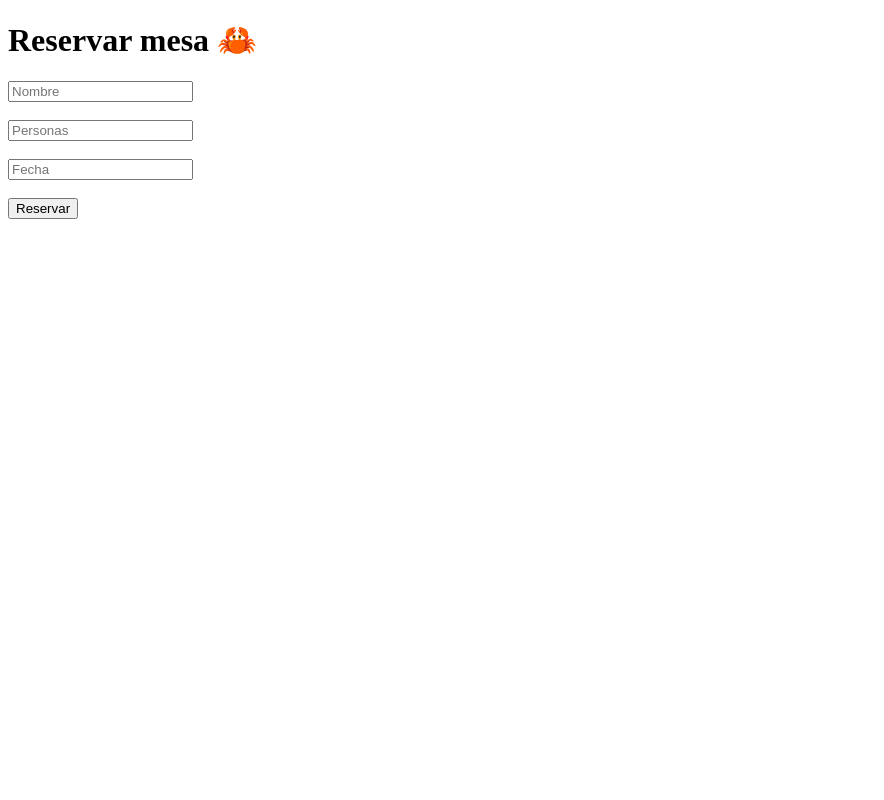
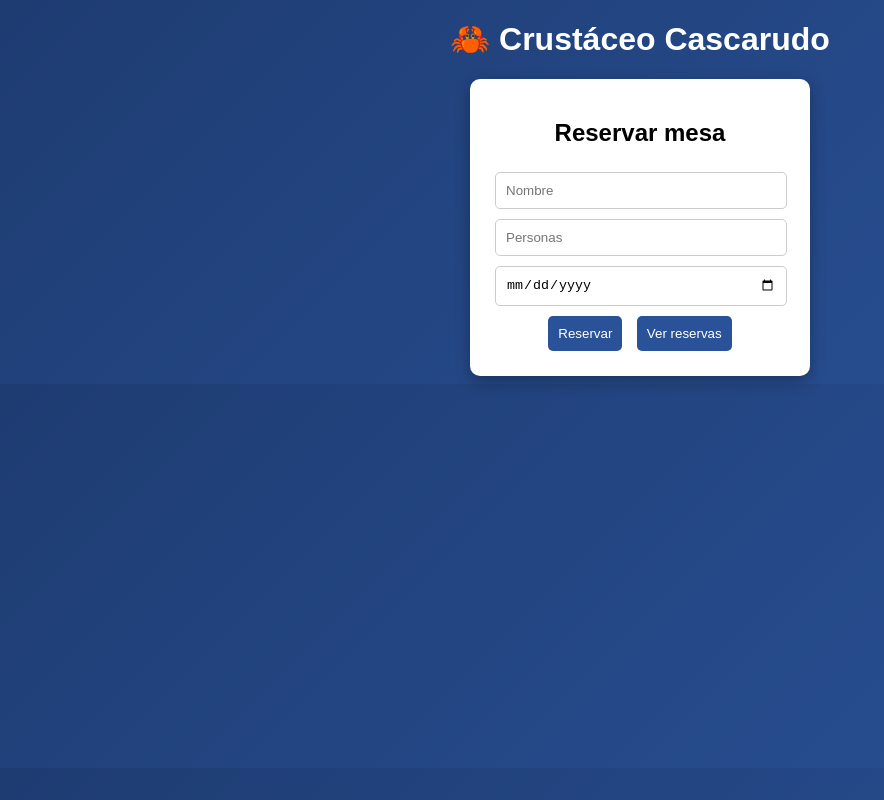
Before and after one commit to ricardoboone-cpu/crustaceo-reservas, a plain HTML site: page frontend/index.html in a window 1280 px wide. Shown: the whole page, without its empty margins (0-884 px from the left). Drawn offline with Linux system fonts and the light colour scheme.

Commit message:
Mejora de Diseño

```diff
--- a/frontend/index.html
+++ b/frontend/index.html
@@ -1,25 +1,95 @@
 <!DOCTYPE html>
 <html>
 <head>
-  <title>Reservas - Crustáceo Cascarudo</title>
+  <title>Crustáceo Cascarudo 🦀</title>
+
+  <style>
+    body {
+      font-family: Arial;
+      background: linear-gradient(135deg, #1e3c72, #2a5298);
+      color: white;
+      text-align: center;
+    }
+
+    h1 {
+      margin-top: 20px;
+    }
+
+    .card {
+      background: white;
+      color: black;
+      padding: 20px;
+      border-radius: 10px;
+      width: 300px;
+      margin: auto;
+      box-shadow: 0 5px 15px rgba(0,0,0,0.3);
+    }
+
+    input {
+      width: 90%;
+      padding: 10px;
+      margin: 5px;
+      border-radius: 5px;
+      border: 1px solid #ccc;
+    }
+
+    button {
+      padding: 10px;
+      border: none;
+      background: #2a5298;
+      color: white;
+      border-radius: 5px;
+      cursor: pointer;
+      margin: 5px;
+    }
+
+    button:hover {
+      background: #1e3c72;
+    }
+
+    table {
+      margin: 20px auto;
+      border-collapse: collapse;
+      background: white;
+      color: black;
+    }
+
+    th, td {
+      padding: 10px;
+      border: 1px solid #ccc;
+    }
+
+    .delete {
+      background: red;
+    }
+  </style>
 </head>
+
 <body>
 
-<h1>Reservar mesa 🦀</h1>
+<h1>🦀 Crustáceo Cascarudo</h1>
 
-<input id="nombre" placeholder="Nombre"><br><br>
-<input id="personas" type="number" placeholder="Personas"><br><br>
-<input id="fecha" placeholder="Fecha"><br><br>
+<div class="card">
+  <h2>Reservar mesa</h2>
 
-<button onclick="reservar()">Reservar</button>
+  <input id="nombre" placeholder="Nombre">
+  <input id="personas" type="number" placeholder="Personas">
+  <input id="fecha" type="date">
+
+  <button onclick="reservar()">Reservar</button>
+  <button onclick="cargarReservas()">Ver reservas</button>
+</div>
+
+<div id="tabla"></div>
 
 <script>
+
+const API = "http://54.204.62.166:5000";
+
 function reservar() {
-  fetch('http://localhost:5000/reservar', {
+  fetch(`${API}/reservar`, {
     method: 'POST',
-    headers: {
-      'Content-Type': 'application/json'
-    },
+    headers: {'Content-Type': 'application/json'},
     body: JSON.stringify({
       nombre: document.getElementById('nombre').value,
       personas: document.getElementById('personas').value,
@@ -27,8 +97,51 @@ function reservar() {
     })
   })
   .then(res => res.text())
-  .then(data => alert(data));
+  .then(data => {
+    alert(data);
+    cargarReservas();
+  });
 }
+
+function cargarReservas() {
+  fetch(`${API}/reservas`)
+    .then(res => res.json())
+    .then(data => {
+
+      let html = `
+      <h2>Reservas</h2>
+      <table>
+      <tr>
+        <th>Nombre</th>
+        <th>Personas</th>
+        <th>Fecha</th>
+        <th>Acción</th>
+      </tr>`;
+
+      data.forEach(r => {
+        html += `
+        <tr>
+          <td>${r.nombre}</td>
+          <td>${r.personas}</td>
+          <td>${r.fecha}</td>
+          <td>
+            <button class="delete" onclick="eliminar(${r.id})">X</button>
+          </td>
+        </tr>`;
+      });
+
+      html += "</table>";
+      document.getElementById('tabla').innerHTML = html;
+    });
+}
+
+function eliminar(id) {
+  fetch(`${API}/reservas/${id}`, {
+    method: 'DELETE'
+  })
+  .then(() => cargarReservas());
+}
+
 </script>
 
 </body>
```
Also changed, not shown: backend/app.js (+26 -9 lines), docker-compose.yml (+7 -0 lines).
